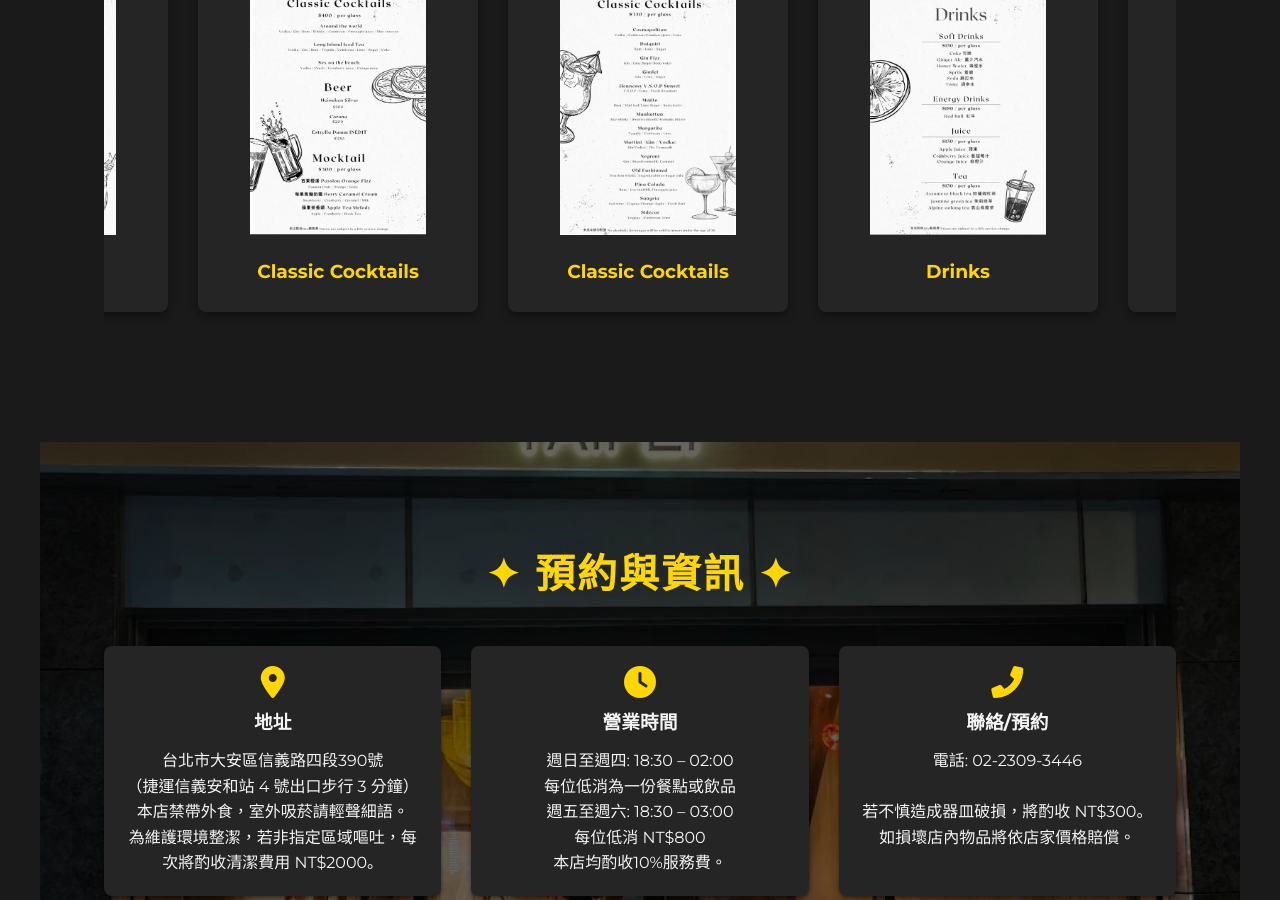
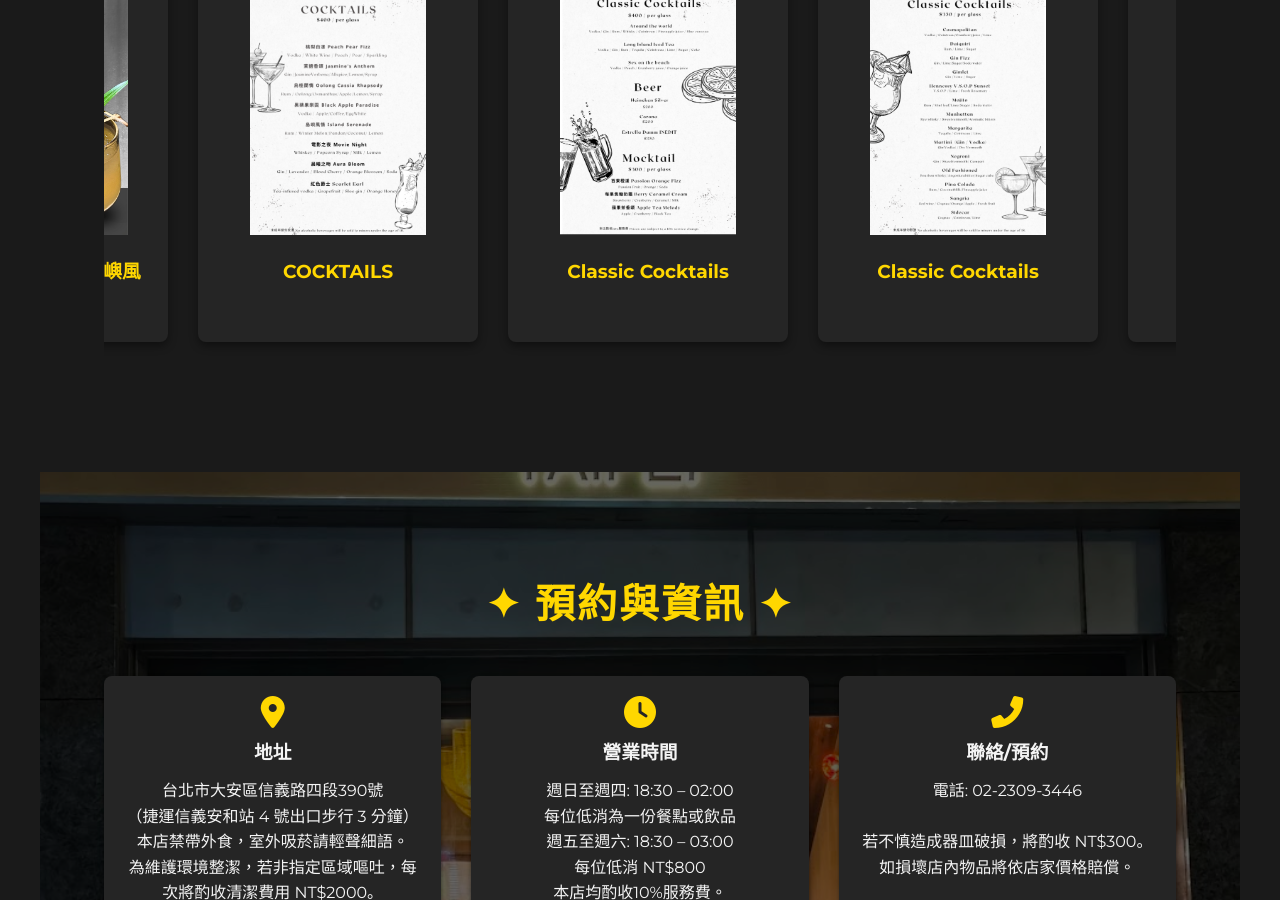
Before and after one commit to ciecietaipei/ciecietaipei.github.io, a Jekyll site: the page built from index.html, in a window 1280 px wide and 900 px high, scrolled down 3501 px. Built offline with Jekyll 4.4.1, drawn with Linux system fonts in a browser that asks for light colours; a script that is not in the unit is left out.

Commit message:
Island Serenade (島嶼風情)

```diff
--- a/index.html
+++ b/index.html
@@ -202,6 +202,10 @@
             <a href="https://drive.google.com/drive/folders/1z6CMGhriXizFs7NFf7QHYJ3_9K8njPaa" target="_blank" class="full-menu-link">查看完整菜單 (PDF)</a><br>
             <div class="menu-highlights">
                 <div class="menu-card">
+                    <img src="assets/Island-Serenade.jpg" alt="Island Serenade">
+                    <h3>Island Serenade (島嶼風情)</h3>
+                </div>
+                <div class="menu-card">
                     <img src="assets/COCKTAILS.png" alt="COCKTAILS">
                     <h3>COCKTAILS</h3>
                 </div>
--- a/script.js
+++ b/script.js
@@ -36,12 +36,15 @@
     const postModal = document.getElementById('post-modal');
     if (postModal) {
         const posts = [
-            `<iframe src="https://www.facebook.com/plugins/video.php?height=476&href=https%3A%2F%2Fwww.facebook.com%2Freel%2F1469372704313298%2F&show_text=false&width=267&t=0" width="267" height="476" style="border:none;overflow:hidden" scrolling="no" frameborder="0" allowfullscreen="true" allow="autoplay; clipboard-write; encrypted-media; picture-in-picture; web-share" allowFullScreen="true"></iframe>`,
-            `<iframe src="https://www.facebook.com/plugins/video.php?height=476&href=https%3A%2F%2Fwww.facebook.com%2Freel%2F668966349168308%2F&show_text=false&width=267&t=0" width="267" height="476" style="border:none;overflow:hidden" scrolling="no" frameborder="0" allowfullscreen="true" allow="autoplay; clipboard-write; encrypted-media; picture-in-picture; web-share" allowFullScreen="true"></iframe>`,
-            `<iframe src="https://www.facebook.com/plugins/video.php?height=476&href=https%3A%2F%2Fwww.facebook.com%2Freel%2F1317857456679057%2F&show_text=false&width=267&t=0" width="267" height="476" style="border:none;overflow:hidden" scrolling="no" frameborder="0" allowfullscreen="true" allow="autoplay; clipboard-write; encrypted-media; picture-in-picture; web-share" allowFullScreen="true"></iframe>`,
-            `<iframe src="https://www.facebook.com/plugins/video.php?height=476&href=https%3A%2F%2Fwww.facebook.com%2Freel%2F828911806255422%2F&show_text=false&width=380&t=0" width="380" height="476" style="border:none;overflow:hidden" scrolling="no" frameborder="0" allowfullscreen="true" allow="autoplay; clipboard-write; encrypted-media; picture-in-picture; web-share" allowFullScreen="true"></iframe>`,
-            '<iframe src="https://www.instagram.com/p/DPLpns3E4_N/embed" width="100%" height="600" frameborder="0"></iframe>',
-            '<iframe src="https://www.instagram.com/p/DPYmQm_E17F/embed" width="100%" height="600" frameborder="0"></iframe>'
+            `<iframe src="https://www.facebook.com/plugins/post.php?href=https%3A%2F%2Fwww.facebook.com%2Fciecietaipei%2Fposts%2Fpfbid02LKV2wciLzVRok2bBPxt6ytyvJ9RbNuM1CCnaK6hCH3rdf4Xv1UNhUhhgxd8QkYt2l&show_text=false&width=500" width="500" height="497" style="border:none;overflow:hidden" scrolling="no" frameborder="0" allowfullscreen="true" allow="autoplay; clipboard-write; encrypted-media; picture-in-picture; web-share"></iframe>`,
+            `<iframe src="https://www.facebook.com/plugins/post.php?href=https%3A%2F%2Fwww.facebook.com%2Fciecietaipei%2Fposts%2Fpfbid0JKire1bQMRn9VGxs5JCp6trpPvCRwGj8XkFb248RoefEbi2VgX4ywCtvsg53GyXyl&show_text=false&width=500" width="500" height="498" style="border:none;overflow:hidden" scrolling="no" frameborder="0" allowfullscreen="true" allow="autoplay; clipboard-write; encrypted-media; picture-in-picture; web-share"></iframe>`,
+            `<iframe src="https://www.facebook.com/plugins/post.php?href=https%3A%2F%2Fwww.facebook.com%2Fciecietaipei%2Fposts%2Fpfbid0heHkg3zADAYknEPsYcfP1RxzvEDZb14UTvQAEnzvozJw45a7gf71avKH5bXWwxFCl&show_text=false&width=500" width="500" height="497" style="border:none;overflow:hidden" scrolling="no" frameborder="0" allowfullscreen="true" allow="autoplay; clipboard-write; encrypted-media; picture-in-picture; web-share"></iframe>`,
+            `<iframe src="https://www.facebook.com/plugins/post.php?href=https%3A%2F%2Fwww.facebook.com%2Fciecietaipei%2Fposts%2Fpfbid02RZrSFgoLCRN27XEMzXbEDigDcU4p3fCKuFLfaJCX7SPkS358iBF8EnhSRpQBLfjHl&show_text=false&width=500" width="500" height="497" style="border:none;overflow:hidden" scrolling="no" frameborder="0" allowfullscreen="true" allow="autoplay; clipboard-write; encrypted-media; picture-in-picture; web-share"></iframe>`,
+            `<iframe src="https://www.facebook.com/plugins/post.php?href=https%3A%2F%2Fwww.facebook.com%2Fciecietaipei%2Fposts%2Fpfbid02E7XaerkGvnyTqJb6Wvcpwiw8NPDejjtSZiY3SHe6ve9zYD8EYGR5nFZyp1p7PXWZl&show_text=false&width=500" width="500" height="497" style="border:none;overflow:hidden" scrolling="no" frameborder="0" allowfullscreen="true" allow="autoplay; clipboard-write; encrypted-media; picture-in-picture; web-share"></iframe>`,
+            `<iframe src="https://www.facebook.com/plugins/post.php?href=https%3A%2F%2Fwww.facebook.com%2Fciecietaipei%2Fposts%2Fpfbid0oa5mk3tgieRvvq5bVWKypxXUUuqjhXcKvBTJqvMBNn944pGE82BBcKD72BGr52vcl&show_text=false&width=500" width="500" height="497" style="border:none;overflow:hidden" scrolling="no" frameborder="0" allowfullscreen="true" allow="autoplay; clipboard-write; encrypted-media; picture-in-picture; web-share"></iframe>`,
+            '<iframe src="https://www.instagram.com/p/DPYmQm_E17F/embed" width="100%" height="600" frameborder="0"></iframe>',
+            '<iframe src="https://www.instagram.com/p/DPJEvgZk0lO/embed" width="100%" height="600" frameborder="0"></iframe>',
+            '<iframe src="https://www.instagram.com/p/DPDxfbUk6Nr/embed" width="100%" height="600" frameborder="0"></iframe>'
         ];
         const container = document.getElementById('random-post-container');
         const closeBtn = document.getElementById('close-post');
```
Also changed, not shown: assets/Island-Serenade.jpg (added).
